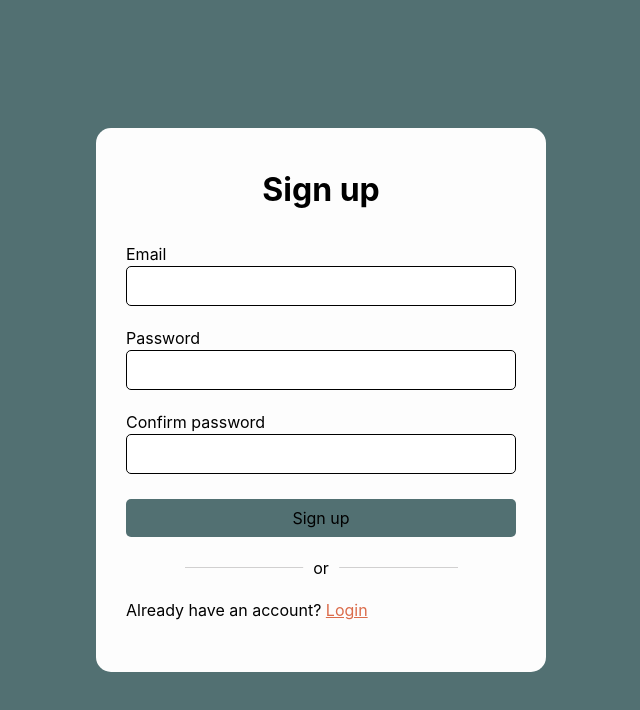
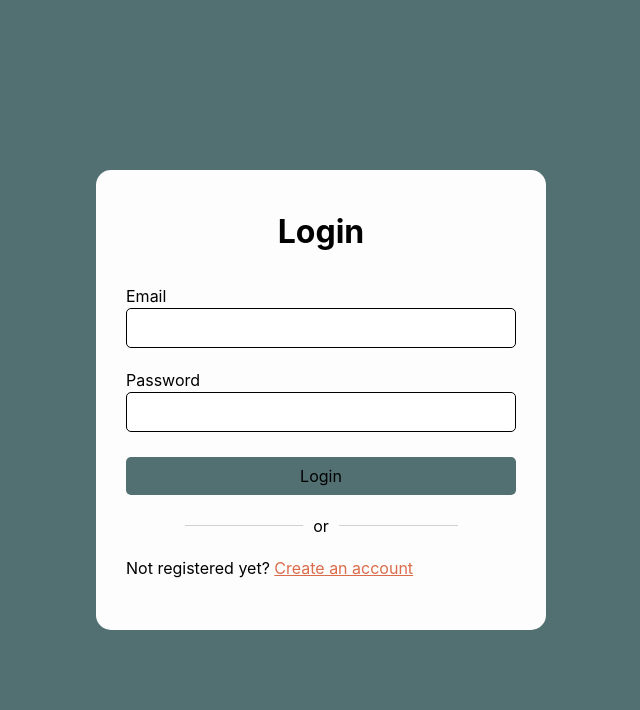
Before and after one commit to slavangrch/secure-messenger, a React (Vite) app in the folder frontend/: page /auth/login in a window 1280 px wide. Shown: the top 710 px of the page, without its empty margins (319-959 px from the left). Built offline with nearby package versions, Linux system fonts and the light colour scheme.

Commit message:
action for form submission

```diff
--- a/frontend/src/App.jsx
+++ b/frontend/src/App.jsx
@@ -1,16 +1,25 @@
-import { useState } from 'react';
 import Main from './pages/Main';
-import Login from './pages/Login';
-import Signup from './pages/Signup';
+import { RouterProvider, createBrowserRouter } from 'react-router-dom';
+import Error from './pages/Error';
+// import AuthPage, { action as authAction } from './pages/AuthPage';
+import LoginPage from './pages/LoginPage';
+import SigninPage from './pages/SigninPage';
+import { action as signAction } from './pages/SigninPage';
+import { action as loginAction } from './pages/LoginPage';
 
 function App() {
-  return (
-    <>
-      {/* <Main></Main> */}
-      {/* <Login></Login> */}
-      <Signup></Signup>
-    </>
-  );
+  const router = createBrowserRouter([
+    {
+      path: '/auth',
+      errorElement: <Error />,
+      children: [
+        { path: 'login', element: <LoginPage />, action: loginAction },
+        { path: 'signup', element: <SigninPage />, action: signAction },
+      ],
+    },
+    { path: '/user', element: <Main /> },
+  ]);
+  return <RouterProvider router={router} />;
 }
 
 export default App;
--- a/frontend/src/components/Auth/LoginForm.jsx
+++ b/frontend/src/components/Auth/LoginForm.jsx
@@ -1,34 +1,10 @@
 import { BsSlashSquare } from 'react-icons/bs';
 import classes from './FormStyle.module.css';
-import { validateEmail, validatePassword } from '../../utils/validateInput';
-import { useState } from 'react';
+import { Link, Form, useActionData } from 'react-router-dom';
 export default function LoginForm() {
-  const [inputIsInvalid, setInputIsInvalid] = useState({
-    email: false,
-    password: false,
-  });
-  function handleSubmit(event) {
-    event.preventDefault();
-    const fd = new FormData(event.target);
-    const data = Object.fromEntries(fd.entries());
-
-    const emailIsValid = validateEmail(data.email);
-    const passwordIsValid = validatePassword(data.password, null);
-
-    if (!emailIsValid || !passwordIsValid) {
-      setInputIsInvalid((prevState) => ({
-        email: !emailIsValid,
-        password: !passwordIsValid,
-      }));
-      return;
-    }
-
-    // Post data
-    console.log(data);
-  }
-
+  const data = useActionData();
   return (
-    <form className={classes.form} onSubmit={handleSubmit}>
+    <Form method="post" action="/auth/login" className={classes.form}>
       <h1>Login</h1>
       <div className={classes.inputField}>
         <label htmlFor="email">Email</label>
@@ -36,7 +12,7 @@ export default function LoginForm() {
           type="text"
           name="email"
           id="email"
-          className={inputIsInvalid.email ? classes.invalid : ''}
+          className={data && !data.emailIsValid ? classes.invalid : ''}
         />
       </div>
       <div className={classes.inputField}>
@@ -45,7 +21,7 @@ export default function LoginForm() {
           type="text"
           name="password"
           id="password"
-          className={inputIsInvalid.password ? classes.invalid : ''}
+          className={data && !data.passwordIsValid ? classes.invalid : ''}
         />
       </div>
       <button className={classes.btn}>Login</button>
@@ -54,8 +30,9 @@ export default function LoginForm() {
         <p>or</p>
       </div>
       <p>
-        Not registered yet? <a href="">Create an account</a>
+        Not registered yet?{' '}
+        <Link to="/auth?mode=signup">Create an account</Link>
       </p>
-    </form>
+    </Form>
   );
 }
--- a/frontend/src/components/Auth/SignupForm.jsx
+++ b/frontend/src/components/Auth/SignupForm.jsx
@@ -1,36 +1,11 @@
 // import { BsSlashSquare } from 'react-icons/bs';
 import classes from '../Auth/FormStyle.module.css';
-import { validateEmail, validatePassword } from '../../utils/validateInput';
-import { useState } from 'react';
+import { Link, Form, useActionData } from 'react-router-dom';
+
 export default function SignupForm() {
-  const [inputIsInvalid, setInputIsInvalid] = useState({
-    email: false,
-    password: false,
-  });
-  function handleSubmit(event) {
-    event.preventDefault();
-    const fd = new FormData(event.target);
-    const data = Object.fromEntries(fd.entries());
-
-    const emailIsValid = validateEmail(data.email);
-    const passwordIsValid = validatePassword(
-      data.password,
-      data['confirmed-password']
-    );
-
-    if (!emailIsValid || !passwordIsValid) {
-      setInputIsInvalid((prevState) => ({
-        email: !emailIsValid,
-        password: !passwordIsValid,
-      }));
-      return;
-    }
-
-    // Post data
-    console.log(data);
-  }
+  const data = useActionData();
   return (
-    <form className={classes.form} onSubmit={handleSubmit}>
+    <Form method="post" action="/auth/signup" className={classes.form}>
       <h1>Sign up</h1>
       <div className={classes.inputField}>
         <label htmlFor="email">Email</label>
@@ -38,7 +13,7 @@ export default function SignupForm() {
           type="text"
           name="email"
           id="email"
-          className={inputIsInvalid.email ? classes.invalid : ''}
+          className={data && !data.emailIsValid ? classes.invalid : ''}
         />
       </div>
       <div className={classes.inputField}>
@@ -47,7 +22,7 @@ export default function SignupForm() {
           type="text"
           name="password"
           id="password"
-          className={inputIsInvalid.password ? classes.invalid : ''}
+          className={data && !data.passwordIsValid ? classes.invalid : ''}
         />
       </div>
       <div className={classes.inputField}>
@@ -56,7 +31,7 @@ export default function SignupForm() {
           type="text"
           name="confirmed-password"
           id="password"
-          className={inputIsInvalid.password ? classes.invalid : ''}
+          className={data && !data.passwordIsValid ? classes.invalid : ''}
         />
       </div>
       <button className={classes.btn}>Sign up</button>
@@ -65,8 +40,8 @@ export default function SignupForm() {
         <p>or</p>
       </div>
       <p>
-        Already have an account? <a href="">Login</a>
+        Already have an account? <Link to="/auth?mode=login">Login</Link>
       </p>
-    </form>
+    </Form>
   );
 }
--- /dev/null
+++ b/frontend/src/pages/Error.jsx
@@ -0,0 +1,8 @@
+export default function Error() {
+  return (
+    <div>
+      <h1>An error occured!</h1>
+      <p>Could not find this page!</p>
+    </div>
+  );
+}
--- a/frontend/src/pages/Login.jsx
+++ /dev/null
@@ -1,9 +0,0 @@
-import LoginForm from '../components/Auth/LoginForm';
-import classes from './AuthPage.module.css';
-export default function Login() {
-  return (
-    <div className={classes.authPage}>
-      <LoginForm></LoginForm>
-    </div>
-  );
-}
--- /dev/null
+++ b/frontend/src/pages/LoginPage.jsx
@@ -0,0 +1,26 @@
+import LoginForm from '../components/Auth/LoginForm';
+import classes from './AuthPage.module.css';
+import { validateEmail, validatePassword } from '../utils/validateInput';
+export default function LoginPage() {
+  return (
+    <div className={classes.authPage}>
+      <LoginForm />
+    </div>
+  );
+}
+
+export async function action({ request }) {
+  const data = await request.formData();
+  const authData = {
+    email: data.get('email'),
+    password: data.get('password'),
+  };
+
+  const emailIsValid = validateEmail(authData.email);
+  const passwordIsValid = validatePassword(authData.password, null);
+  console.log(authData);
+
+  if (!emailIsValid || !passwordIsValid) {
+    return { emailIsValid, passwordIsValid };
+  }
+}
--- /dev/null
+++ b/frontend/src/pages/SigninPage.jsx
@@ -0,0 +1,30 @@
+import SignupForm from '../components/Auth/SignupForm';
+import classes from './AuthPage.module.css';
+import { validateEmail, validatePassword } from '../utils/validateInput';
+export default function SigninPage() {
+  return (
+    <div className={classes.authPage}>
+      <SignupForm />
+    </div>
+  );
+}
+
+export async function action({ request }) {
+  const data = await request.formData();
+  const authData = {
+    email: data.get('email'),
+    password: data.get('password'),
+    confirmedPassword: data.get('confirmed-password'),
+  };
+
+  const emailIsValid = validateEmail(authData.email);
+  const passwordIsValid = validatePassword(
+    authData.password,
+    authData.confirmedPassword
+  );
+  console.log(authData);
+
+  if (!emailIsValid || !passwordIsValid) {
+    return { emailIsValid, passwordIsValid };
+  }
+}
--- a/frontend/src/pages/Signup.jsx
+++ /dev/null
@@ -1,9 +0,0 @@
-import SignupForm from '../components/Auth/SignupForm';
-import classes from './AuthPage.module.css';
-export default function Signup() {
-  return (
-    <div className={classes.authPage}>
-      <SignupForm></SignupForm>
-    </div>
-  );
-}
--- a/frontend/src/utils/validateInput.js
+++ b/frontend/src/utils/validateInput.js
@@ -14,12 +14,12 @@ export function validateEmail(email) {
 export function validatePassword(password, corfirmedPassword) {
   if (!password) {
     return false;
-  } else if (!corfirmedPassword) {
+  } else if (password.length < 8) {
+    return false;
+  } else if (corfirmedPassword) {
     if (password !== corfirmedPassword) {
       return false;
     }
-  } else if (password.length < 8) {
-    return false;
   }
   return true;
 }
```
